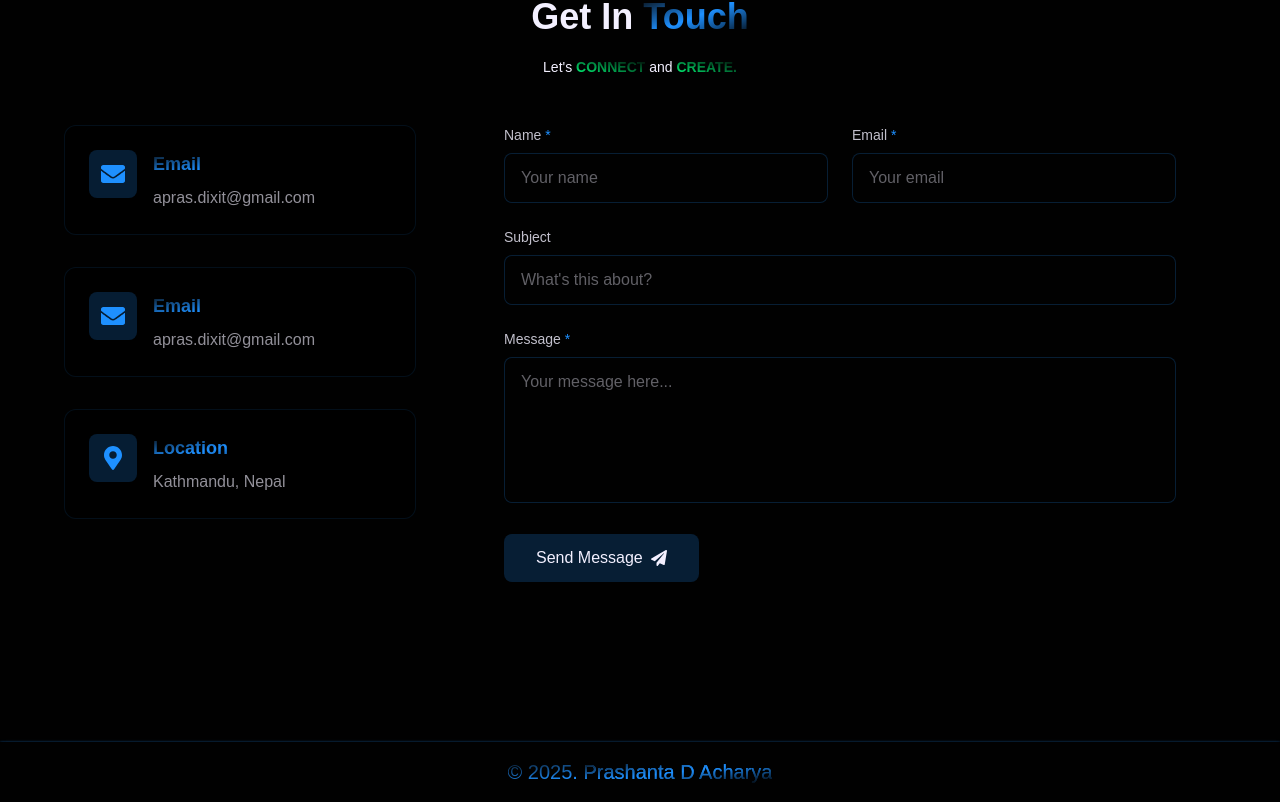
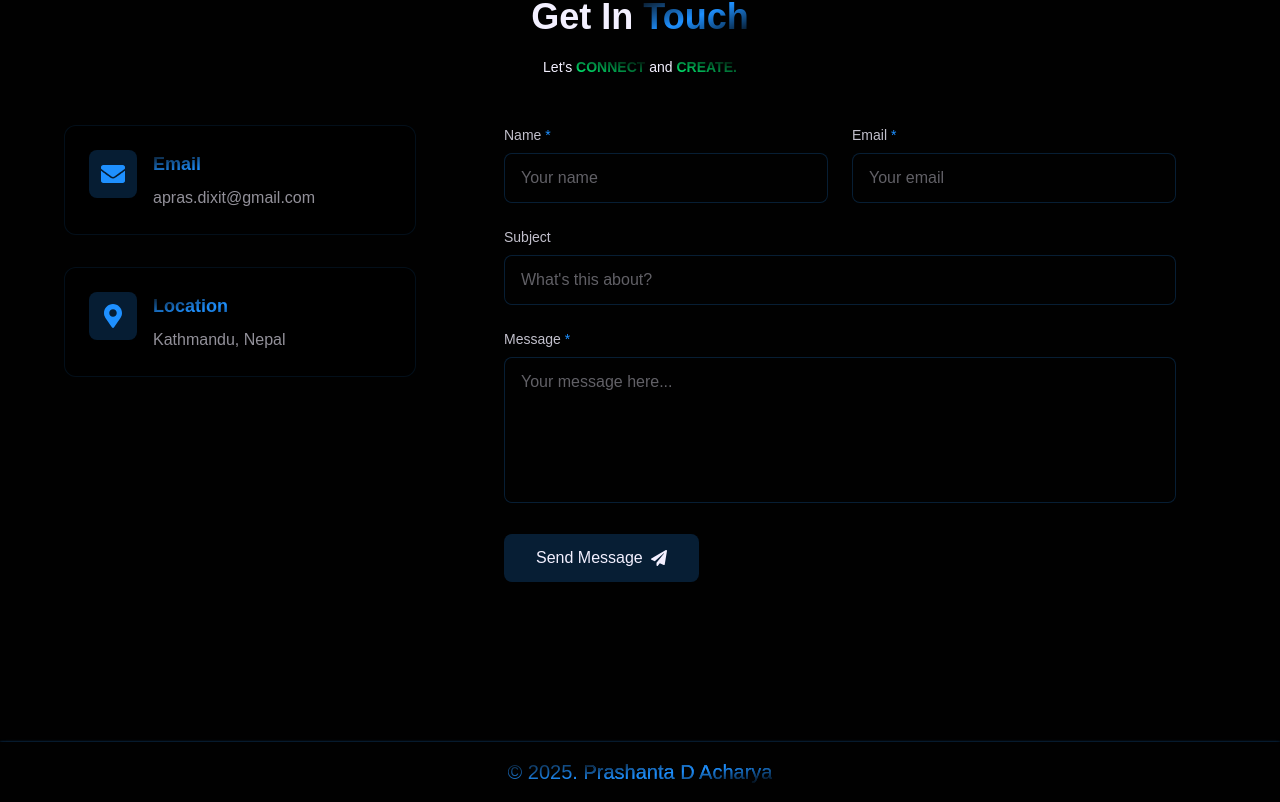
Before and after one commit to PrashantaDA/Portfoliov2, a React (Vite) app: page / in a window 1280 px wide. Shown: the part 3762-4564 px from the top of the page. Built offline with nearby package versions, Linux system fonts and the light colour scheme; a web font is replaced by a local one.

Commit message:
Updated Contact details

```diff
--- a/src/sections/Contact.jsx
+++ b/src/sections/Contact.jsx
@@ -96,20 +96,6 @@ const Contact = () => {
 								</a>
 							</div>
 						</div>
-						<div className="flex items-start gap-4 p-6 bg-black/30 rounded-xl border border-accent2/10 hover:border-accent2/50 transition-all duration-300">
-							<div className="p-3 bg-accent2/20 rounded-lg">
-								<FaEnvelope className="text-2xl text-accent2" />
-							</div>
-							<div>
-								<h3 className="text-lg font-semibold text-gradient mb-2">Email</h3>
-								<a
-									href="mailto:apras.dixit@gmail.com"
-									className="text-primary/60"
-								>
-									apras.dixit@gmail.com
-								</a>
-							</div>
-						</div>
 
 						<div className="flex items-start gap-4 p-6 bg-black/30 rounded-xl border border-accent2/10 hover:border-accent2/50 transition-all duration-300">
 							<div className="p-3 bg-accent2/20 rounded-lg">
```
